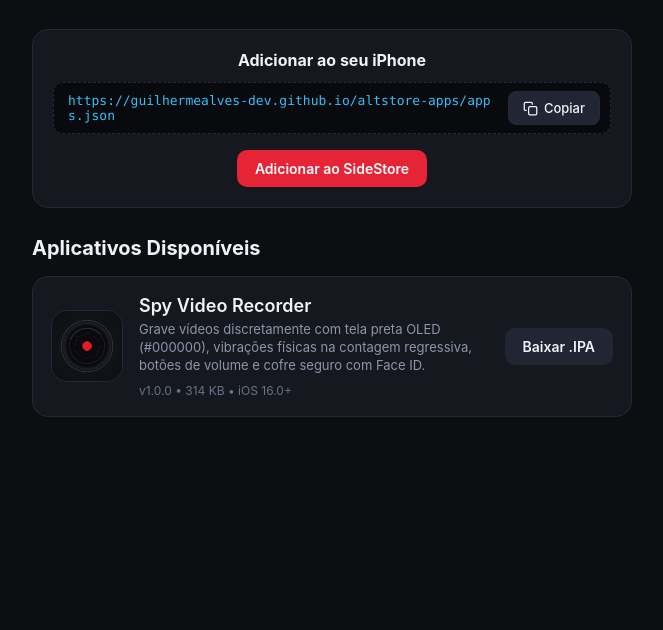
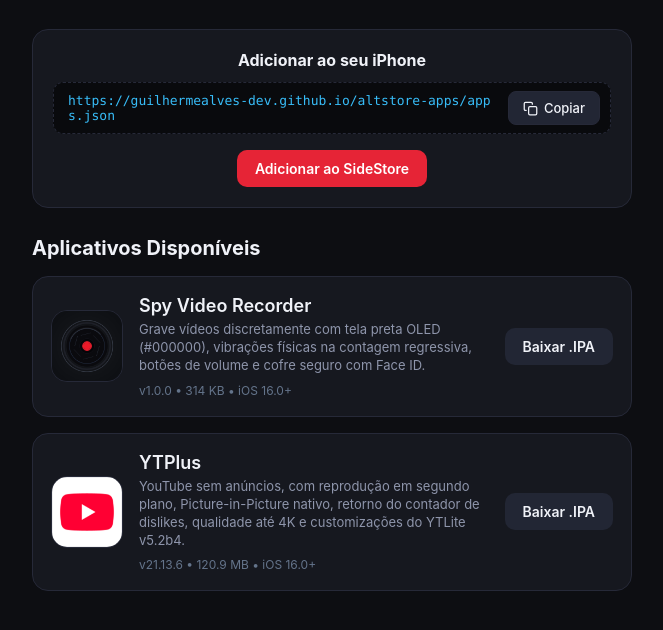
Before and after one commit to guilhermealves-dev/altstore-apps, a plain HTML site: page index.html in a window 1280 px wide. Shown: the part 104-734 px from the top of the page, without its empty margins (308-971 px from the left). Drawn offline with Linux system fonts and the light colour scheme.

Commit message:
feat: adicionar aplicativo YTPlus v21.13.6 ao catalogo

```diff
--- a/index.html
+++ b/index.html
@@ -152,6 +152,18 @@
         <a class="btn btn-secondary" href="https://github.com/guilhermealves-dev/altstore-apps/releases/download/v1.0.0/SpyVideoRecorder.ipa">Baixar .IPA</a>
       </div>
     </div>
+
+    <div class="app-card">
+      <img src="icons/YTPlus.png" alt="YTPlus" class="app-icon">
+      <div class="app-info">
+        <div class="app-name">YTPlus</div>
+        <div class="app-desc">YouTube sem anúncios, com reprodução em segundo plano, Picture-in-Picture nativo, retorno do contador de dislikes, qualidade até 4K e customizações do YTLite v5.2b4.</div>
+        <div class="app-meta">v21.13.6 • 120.9 MB • iOS 16.0+</div>
+      </div>
+      <div>
+        <a class="btn btn-secondary" href="https://github.com/guilhermealves-dev/altstore-apps/releases/download/v21.13.6-ytplus/YTPlus.ipa">Baixar .IPA</a>
+      </div>
+    </div>
   </div>
 
   <script>
```
Also changed, not shown: apps.json (+14 -0 lines), icons/YTPlus.png (added), 1 other file.
